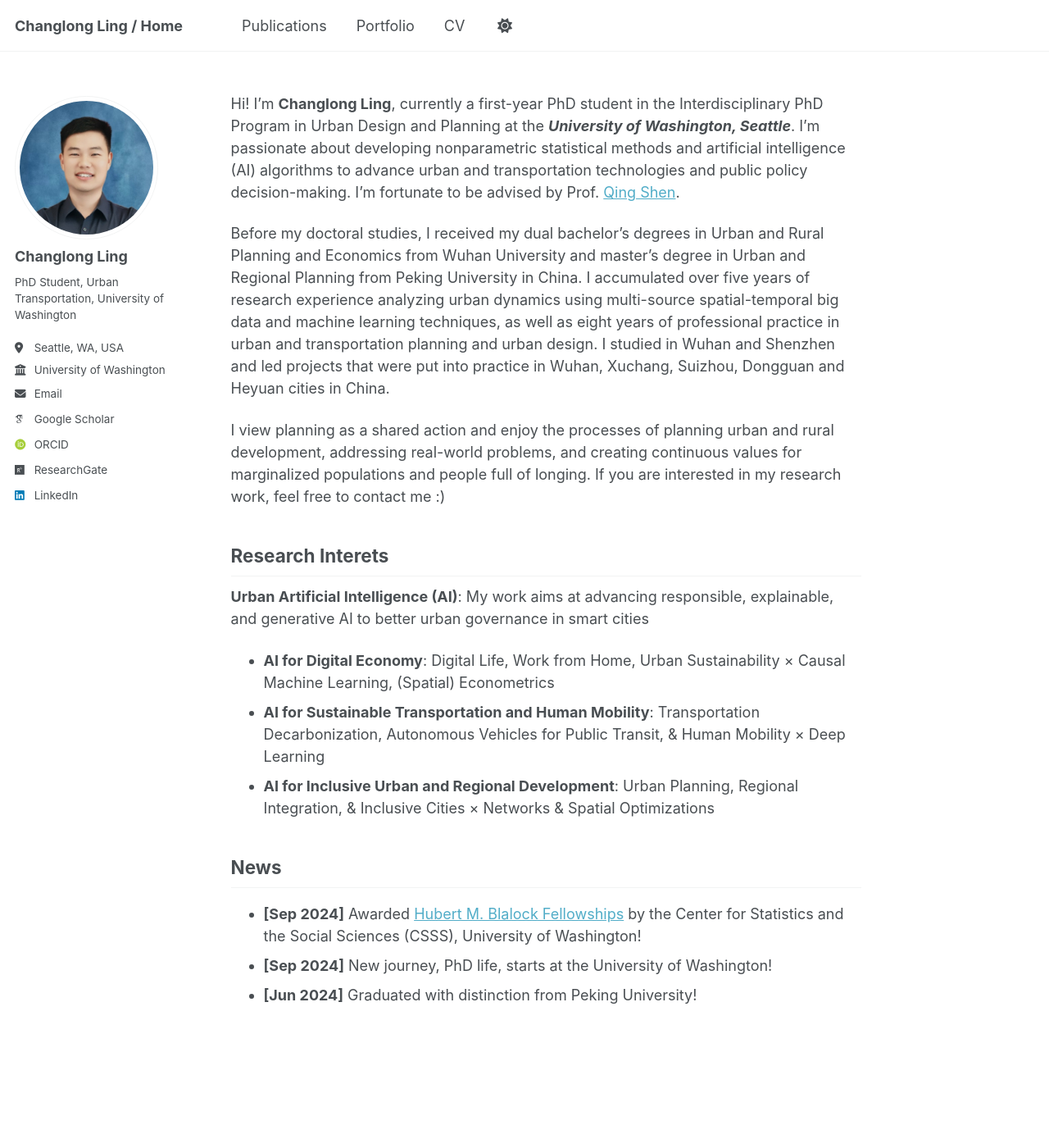
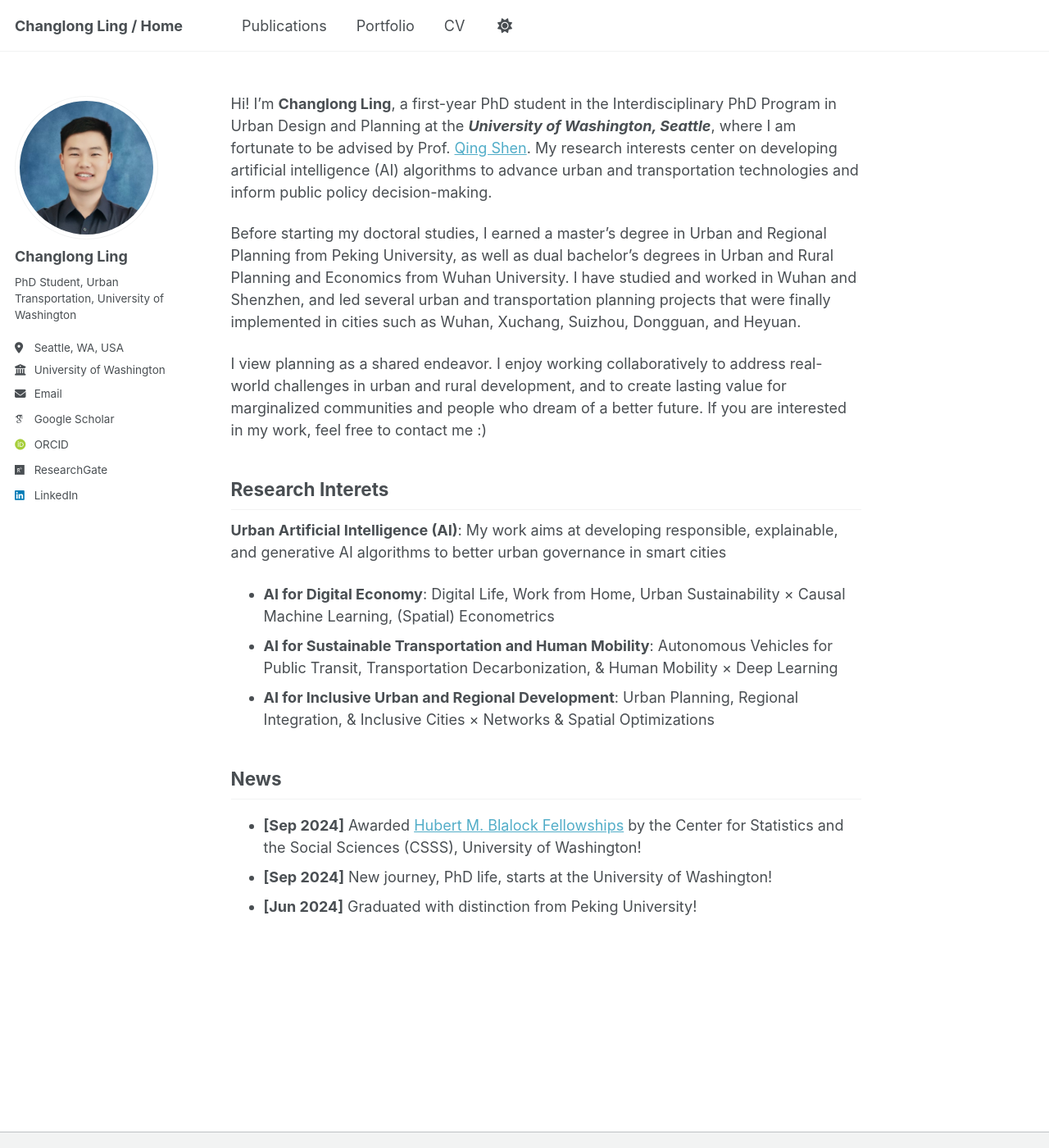
Before and after one commit to ChanglongLing/changlongling.github.io, a Jekyll site: the page built from _pages/about.md, in a window 1280 px wide and 1400 px high. Shown: the whole window at 82% size. Built offline with Jekyll 4.4.1, drawn with Linux system fonts in a browser that asks for light colours; some web fonts are replaced.

Commit message:
Update about.md

```diff
--- a/_pages/about.md
+++ b/_pages/about.md
@@ -7,17 +7,17 @@ redirect_from:
   - /about.html
 ---
 
-Hi! I'm **Changlong Ling**, currently a first-year PhD student in the Interdisciplinary PhD Program in Urban Design and Planning at the **_University of Washington, Seattle_**. I'm passionate about developing nonparametric statistical methods and artificial intelligence (AI) algorithms to advance urban and transportation technologies and public policy decision-making. I'm fortunate to be advised by Prof. [Qing Shen](https://urbdp.be.uw.edu/people/qing-shen/).
+Hi! I'm **Changlong Ling**, a first-year PhD student in the Interdisciplinary PhD Program in Urban Design and Planning at the **_University of Washington, Seattle_**, where I am fortunate to be advised by Prof. [Qing Shen](https://urbdp.be.uw.edu/people/qing-shen/). My research interests center on developing artificial intelligence (AI) algorithms to advance urban and transportation technologies and inform public policy decision-making.
 
-Before my doctoral studies, I received my dual bachelor's degrees in Urban and Rural Planning and Economics from Wuhan University and master's degree in Urban and Regional Planning from Peking University in China. I accumulated over five years of research experience analyzing urban dynamics using multi-source spatial-temporal big data and machine learning techniques, as well as eight years of professional practice in urban and transportation planning and urban design. I studied in Wuhan and Shenzhen and led projects that were put into practice in Wuhan, Xuchang, Suizhou, Dongguan and Heyuan cities in China.
+Before starting my doctoral studies, I earned a master's degree in Urban and Regional Planning from Peking University, as well as dual bachelor's degrees in Urban and Rural Planning and Economics from Wuhan University. I have studied and worked in Wuhan and Shenzhen, and led several urban and transportation planning projects that were finally implemented in cities such as Wuhan, Xuchang, Suizhou, Dongguan, and Heyuan.
 
-I view planning as a shared action and enjoy the processes of planning urban and rural development, addressing real-world problems, and creating continuous values for marginalized populations and people full of longing. If you are interested in my research work, feel free to contact me :)
+I view planning as a shared endeavor. I enjoy working collaboratively to address real-world challenges in urban and rural development, and to create lasting value for marginalized communities and people who dream of a better future. If you are interested in my work, feel free to contact me :)
 
 Research Interets
 -----
-**Urban Artificial Intelligence (AI)**: My work aims at advancing responsible, explainable, and generative AI to better urban governance in smart cities
+**Urban Artificial Intelligence (AI)**: My work aims at developing responsible, explainable, and generative AI algorithms to better urban governance in smart cities
 - **AI for Digital Economy**: Digital Life, Work from Home, Urban Sustainability × Causal Machine Learning, (Spatial) Econometrics
-- **AI for Sustainable Transportation and Human Mobility**: Transportation Decarbonization, Autonomous Vehicles for Public Transit, & Human Mobility × Deep Learning
+- **AI for Sustainable Transportation and Human Mobility**: Autonomous Vehicles for Public Transit, Transportation Decarbonization, & Human Mobility × Deep Learning
 - **AI for Inclusive Urban and Regional Development**: Urban Planning, Regional Integration, & Inclusive Cities × Networks & Spatial Optimizations
 
 News
```
